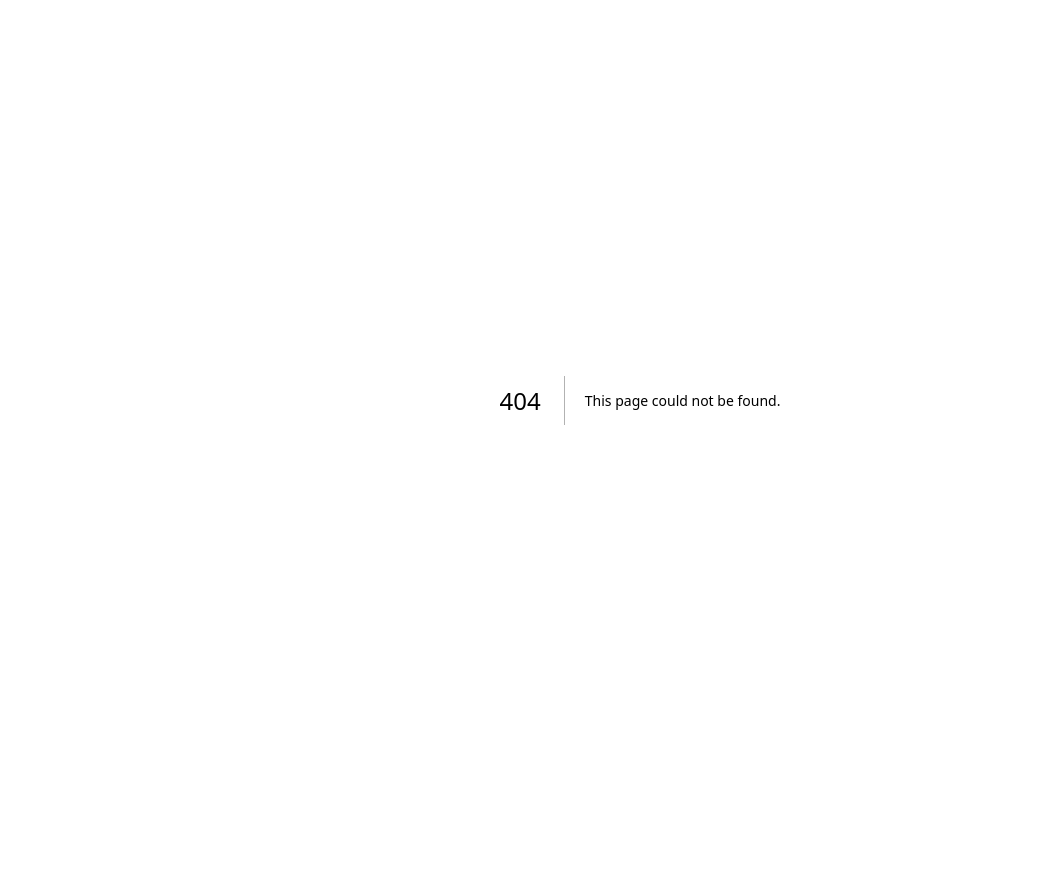
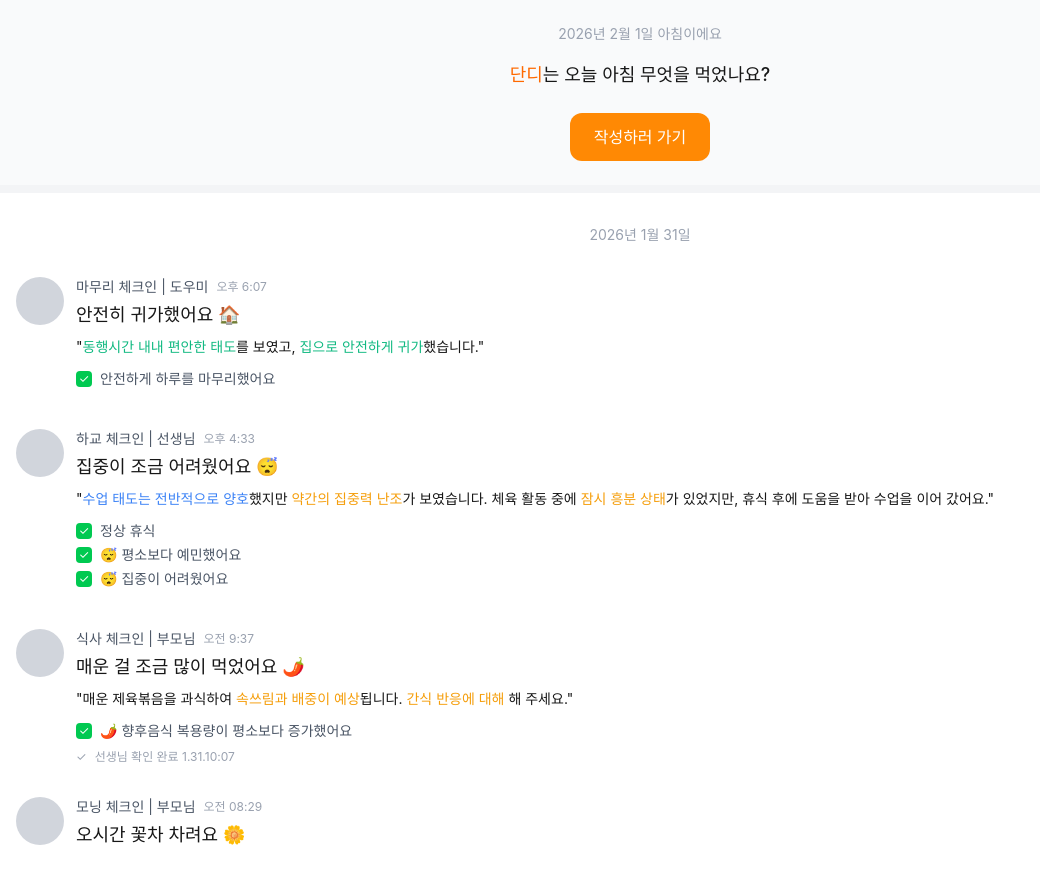
Before and after one commit to dandicare/doedorok, a Next.js app in the folder apps/web/: page /feed in a window 1280 px wide. Before the commit this address had no page. Shown: the whole page, without its empty margins (0-1040 px from the left). Before the commit the page ends 800 px from the top, so only its background shows below. Built offline with nearby package versions, Linux system fonts and the light colour scheme; a web font is replaced by a local one.

Commit message:
fix: 피드 페이지 채팅 형식 맞추기

```diff
--- /dev/null
+++ b/apps/web/app/feed/page.tsx
@@ -0,0 +1,53 @@
+import React from 'react';
+import { MealPrompt } from '../../src/ui/meal-prompt';
+import { ChatMessage } from '../../src/ui/chat-message';
+
+export default function Feed() {
+  return (
+    <div className="min-h-screen bg-white">
+      <MealPrompt
+        date="2026년 2월 1일 아침이에요"
+        question="단디는 오늘 아침 무엇을 먹었나요?"
+        buttonText="작성하러 가기"
+      />
+
+      <div className="border-t-8 border-gray-100 pt-4">
+        <p className="text-center text-gray-400 text-sm py-4">2026년 1월 31일</p>
+
+        <div className="space-y-0">
+          <ChatMessage
+            sender="마무리 체크인 | 도우미"
+            timestamp="오후 6:07"
+            title="안전히 귀가했어요 🏠"
+            message='"<span style="color: #10b981">동행시간 내내 편안한 태도</span>를 보였고, <span style="color: #10b981">집으로 안전하게 귀가</span>했습니다."'
+            statusItems={["안전하게 하루를 마무리했어요"]}
+          />
+
+          <ChatMessage
+            sender="하교 체크인 | 선생님"
+            timestamp="오후 4:33"
+            title="집중이 조금 어려웠어요 😴"
+            message='"<span style="color: #3b82f6">수업 태도는 전반적으로 양호</span>했지만 <span style="color: #f59e0b">약간의 집중력 난조</span>가 보였습니다. 체육 활동 중에 <span style="color: #f59e0b">잠시 흥분 상태</span>가 있었지만, 휴식 후에 도움을 받아 수업을 이어 갔어요."'
+            statusItems={["정상 휴식", "😴 평소보다 예민했어요", "😴 집중이 어려웠어요"]}
+          />
+
+          <ChatMessage
+            sender="식사 체크인 | 부모님"
+            timestamp="오전 9:37"
+            title="매운 걸 조금 많이 먹었어요 🌶️"
+            message='"매운 제육볶음을 과식하여 <span style="color: #f59e0b">속쓰림과 배중이 예상</span>됩니다. <span style="color: #f59e0b">간식 반응에 대해</span> 해 주세요."'
+            statusItems={["🌶️ 향후음식 복용량이 평소보다 증가했어요"]}
+            isRead={true}
+            readTime="1.31.10:07"
+          />
+
+          <ChatMessage
+            sender="모닝 체크인 | 부모님"
+            timestamp="오전 08:29"
+            title="오시간 꽃차 차려요 🌼"
+          />
+        </div>
+      </div>
+    </div>
+  );
+}
--- a/apps/web/app/parent/feed/page.tsx
+++ b/apps/web/app/parent/feed/page.tsx
@@ -20,7 +20,7 @@ export default function Feed() {
           <ChatMessage
             sender="마무리 체크인 | 도우미"
             timestamp="오후 6:07"
-            message="안전히 귀가했어요 🏠"
+            title="안전히 귀가했어요 🏠"
             isRead={true}
             readTime="02.12.08:30"
           />
@@ -28,13 +28,15 @@ export default function Feed() {
           <ChatMessage
             sender="하교 체크인 | 선생님"
             timestamp="오후 4:33"
-            message="집중이 조금 어려웠어요 😴"
+            title="안전히 귀가했어요 🏠"
+            message="동행시간 내내 편안한 태도를 보였고, 집으로 안전하게 귀가 했습니다."
             isRead={false}
           />
 
           <ChatMessage
             sender="식사 체크인 | 부모님"
             timestamp="오전 9:37"
+            title="집중이 조금 어려웠어요 😴"
             message="매운 걸 조금 많이 먹었어요 🌶️"
             isRead={true}
             readTime="02.12.08:30"
@@ -43,6 +45,7 @@ export default function Feed() {
           <ChatMessage
             sender="모닝 체크인 | 부모님"
             timestamp="오전 08:29"
+            title="오늘 아침 잘 먹었어요 🍽️"
             message="오시간 꽃차 차려요 🌼"
             isRead={false}
           />
--- a/apps/web/src/ui/chat-message.tsx
+++ b/apps/web/src/ui/chat-message.tsx
@@ -1,21 +1,21 @@
 import React from 'react';
 
 interface ChatMessageProps {
-  avatar?: string;
   sender: string;
   timestamp: string;
-  message: string;
-  isDelivered?: boolean;
+  title: string;
+  message?: string;
+  statusItems?: string[];
   isRead?: boolean;
   readTime?: string;
 }
 
 export function ChatMessage({
-  avatar,
   sender,
   timestamp,
+  title,
   message,
-  isDelivered = false,
+  statusItems = [],
   isRead = false,
   readTime
 }: ChatMessageProps) {
@@ -29,25 +29,24 @@ export function ChatMessage({
           <span className="text-gray-400 text-xs">{timestamp}</span>
         </div>
 
-        <div className="mb-2">
-          <h3 className="text-lg font-medium mb-1">
-            안전히 귀가했어요 🏠
-          </h3>
-          <p className="text-gray-600 text-sm mb-2">
-            충전이 완료되었어요! 오늘 컨디션 최고!
-          </p>
-          <p className="text-sm">
-            "전반적으로 컨디션이 좋지 않아 보였지 때문에{' '}
-            <span className="text-red-500">주의가 필요합니다.</span>"
-          </p>
-        </div>
+        <h3 className="text-lg font-medium mb-2">{title}</h3>
 
-        <div className="flex items-center gap-2 mb-2">
-          <div className="w-5 h-5 bg-green-500 rounded flex items-center justify-center">
-            <span className="text-white text-xs">✓</span>
+        {message && (
+          <p className="text-sm mb-3" dangerouslySetInnerHTML={{ __html: message }} />
+        )}
+
+        {statusItems.length > 0 && (
+          <div className="space-y-1 mb-2">
+            {statusItems.map((item, index) => (
+              <div key={index} className="flex items-center gap-2">
+                <div className="w-4 h-4 bg-green-500 rounded flex items-center justify-center">
+                  <span className="text-white text-xs">✓</span>
+                </div>
+                <span className="text-gray-600 text-sm">{item}</span>
+              </div>
+            ))}
           </div>
-          <span className="text-gray-600 text-sm">청열거리는 행동을 보였어요</span>
-        </div>
+        )}
 
         {isRead && readTime && (
           <div className="flex items-center gap-2 text-gray-400 text-xs">
--- a/apps/web/src/ui/meal-prompt.tsx
+++ b/apps/web/src/ui/meal-prompt.tsx
@@ -1,4 +1,4 @@
-import React from 'react';
+import React from "react";
 
 interface MealPromptProps {
   date: string;
@@ -11,19 +11,20 @@ export function MealPrompt({
   date,
   question,
   buttonText,
-  onButtonClick
+  onButtonClick,
 }: MealPromptProps) {
   return (
     <div className="flex flex-col items-center p-6 bg-gray-50">
       <p className="text-gray-400 text-sm mb-4">{date}</p>
 
       <h2 className="text-lg font-medium text-center mb-6 leading-relaxed">
-        <span className="text-orange-500">단디</span>는 오늘 아침 무엇을 먹었나요?
+        <span className="text-orange-500">단디</span>는 오늘 아침 무엇을
+        먹었나요?
       </h2>
 
       <button
         onClick={onButtonClick}
-        className="bg-orange-400 text-white px-6 py-3 rounded-full text-base font-medium"
+        className="bg-orange-400 text-white px-6 py-3 rounded-xl text-base font-medium"
       >
         {buttonText}
       </button>
```
